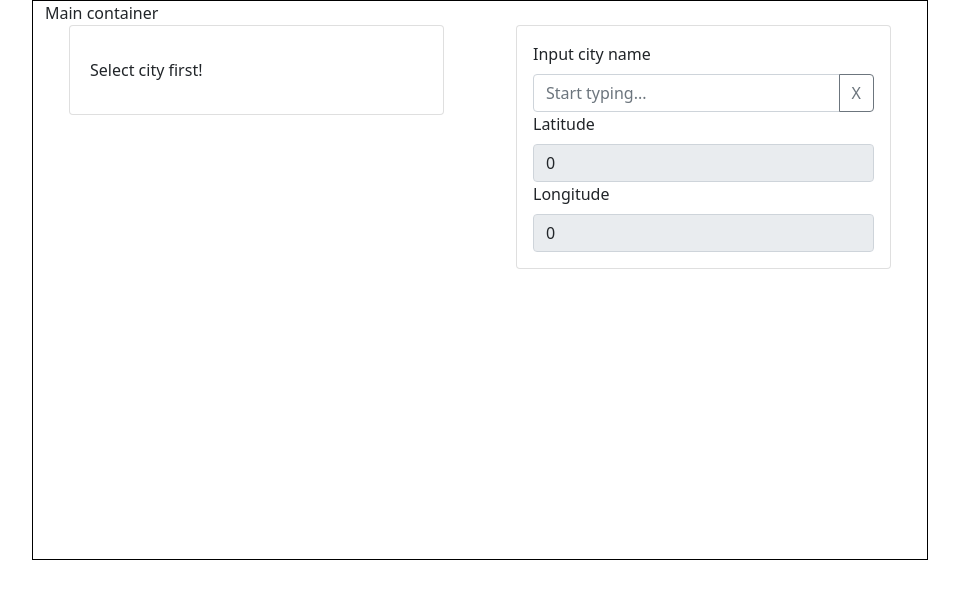
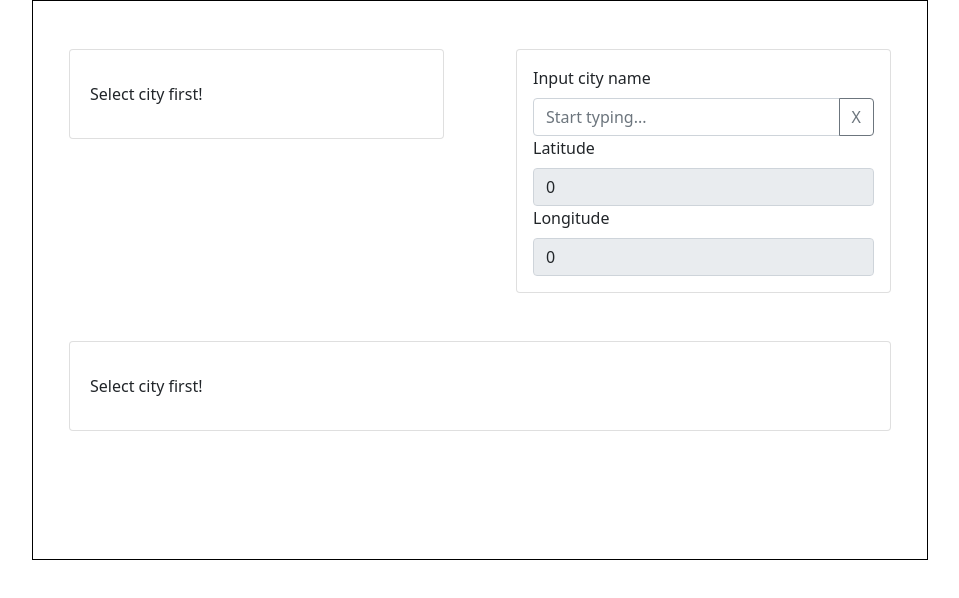
Before and after one commit to andrii-popovychenko/forecast-angular, an Angular app: page / in a window 1280 px wide. Shown: the top 598 px of the page, without its empty margins (160-1119 px from the left). Built offline with nearby package versions, Linux system fonts and the light colour scheme.

Commit message:
Add daily weather

```diff
--- a/src/app/components/currentWeather/currentWeather.module.ts
+++ b/src/app/components/currentWeather/currentWeather.module.ts
@@ -1,12 +1,12 @@
 import { CommonModule } from '@angular/common';
 import { NgModule } from '@angular/core';
 import { NgFormsModule } from 'src/app/ngforms.module';
-import { WeatherConditionsPipe } from 'src/app/pipes/weatherConditions.pipe';
+import { WeatherConditionsPipeModule } from 'src/app/pipes/weatherConditions.pipe.module';
 import { CurrentWeatherComponent } from './currentWeather.component';
 
 @NgModule({
-    declarations: [CurrentWeatherComponent, WeatherConditionsPipe],
-    imports: [CommonModule, NgFormsModule],
+    declarations: [CurrentWeatherComponent],
+    imports: [CommonModule, NgFormsModule, WeatherConditionsPipeModule],
     exports: [CurrentWeatherComponent],
 })
 export class CurrentWeatherModule {}
--- /dev/null
+++ b/src/app/components/dailyWeather/dailyWeather.component.html
@@ -0,0 +1,40 @@
+<div class="container">
+    <div class="card">
+        <div class="card-body">
+            <ng-container *ngIf="!hideInfo; else noCity">
+                <ul class="list-group list-group-horizontal justify-content-between">
+                    <li class="list-group-item rounded" *ngFor="let info of displayedData">
+                        <!-- <div class="row">
+                            <div class="col">
+                                {{info.date}}
+                            </div>
+                        </div> -->
+                        <div class="row">
+                            <div class="col">
+                                Max: {{info.max}} C°
+                            </div>
+                        </div>
+                        <div class="row">
+                            <div class="col">
+                                Min: {{info.min}} C°
+                            </div>
+                        </div>
+                        <!-- <div class="row">
+                            <div class="col">
+                                {{info.condition | weatherConditions }}
+                            </div>
+                        </div> -->
+                    </li>
+                </ul>
+            </ng-container>
+        </div>
+    </div>
+</div>
+
+<ng-template #noCity>
+    <div class="card-body">
+        <div class="row">
+            Select city first!
+        </div>
+    </div>
+</ng-template>
--- /dev/null
+++ b/src/app/components/dailyWeather/dailyWeather.component.ts
@@ -0,0 +1,45 @@
+import { Component, Input, OnChanges, SimpleChanges } from "@angular/core";
+import { DailyWeatherModel } from "src/app/models/dailyWeather.model";
+
+type DisplayedData = {
+    date: string;
+    min: string;
+    max: string;
+    condition: number
+}
+
+@Component({
+    selector: 'daily-weather',
+    templateUrl: './dailyWeather.component.html',
+    styleUrls: ['./dailyWeather.component.scss']
+})
+export class DailyWeatherComponent {
+    private _dailyWeather = new DailyWeatherModel();
+    displayedData: DisplayedData[] = [];
+
+    @Input()
+    set dailyWeather(value: DailyWeatherModel) {
+        this._dailyWeather = value;
+        this.displayedData = this.initData(value);
+    }
+
+    @Input()
+    hideInfo = true;
+
+    get dailyWeather() {
+        return this._dailyWeather;
+    }
+
+    private initData(data: DailyWeatherModel) {
+        const result: DisplayedData[] = [];
+        for (let i = 0; i <=6; i++) {
+            result.push({
+                date: data.time[i],
+                min: data.temperature_2m_min[i],
+                max: data.temperature_2m_max[i],
+                condition: Number(data.weathercode[i])
+            });
+        }
+        return result;
+    }
+}
--- a/src/app/containers/mainPage/mainPage.component.html
+++ b/src/app/containers/mainPage/mainPage.component.html
@@ -1,6 +1,5 @@
 <div class="container">
-    Main container
-    <div class="row">
+    <div class="row mt-5">
         <div class="col">
             <current-weather [hideInfo]="cityCleared" [currentWeather]="currentWeather"></current-weather>
         </div>
@@ -8,4 +7,9 @@
             <location-input (citySelect)="setData($event)" (clearData)="clearAll()"></location-input>
         </div>
     </div>
+    <div class="row mt-5">
+        <div class="col">
+            <daily-weather [hideInfo]="cityCleared" [dailyWeather]="dailyWeather"></daily-weather>
+        </div>
+    </div>
 </div>
--- a/src/app/containers/mainPage/mainPage.component.ts
+++ b/src/app/containers/mainPage/mainPage.component.ts
@@ -33,7 +33,10 @@ export class MainPageComponent implements OnInit, OnDestroy {
         );
     }
 
-    setData(params: GeoParamsOutput) {
+    setData(params: GeoParamsOutput | Event) {
+        if (params instanceof Event) {
+            return;
+        }
         this.geoData = params;
         this.weatherService.geoDataChange(params);
         this.cityCleared = false;
```
Also changed, not shown: src/app/components/dailyWeather/dailyWeather.module.ts (added, +12 -0 lines), src/app/containers/mainPage/mainPage.module.ts (+8 -2 lines), src/app/pipes/weatherConditions.pipe.module.ts (added, +8 -0 lines), src/app/components/dailyWeather/dailyWeather.component.scss (added).
